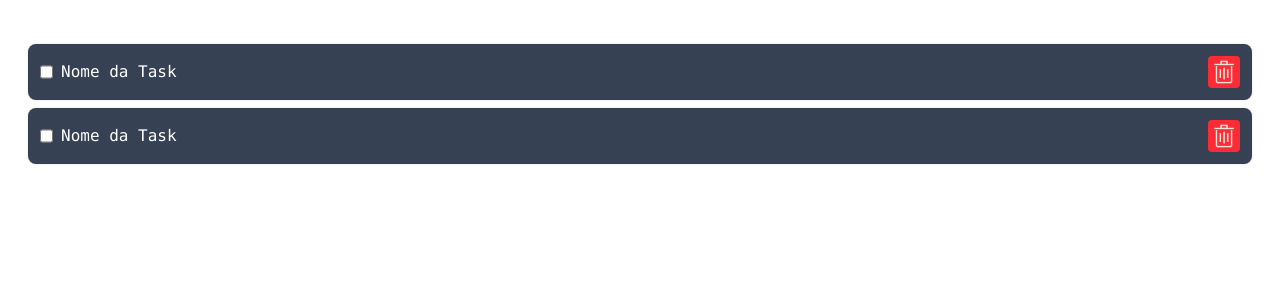
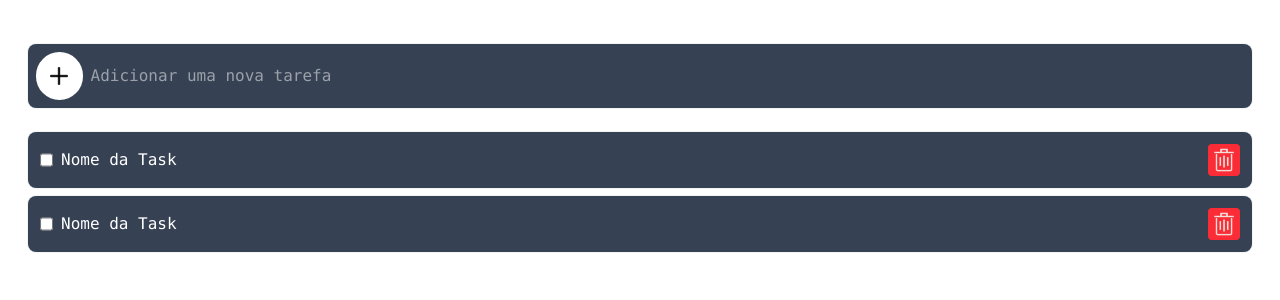
Before and after one commit to joseajr17/To-Do-List, a React (Vite) app in the folder frontend/: page / in a window 1280 px wide. Shown: the top 300 px of the page. Built offline with nearby package versions, Linux system fonts and the light colour scheme.

Commit message:
<TaskForm />

```diff
--- /dev/null
+++ b/frontend/src/components/TaskForm/index.jsx
@@ -0,0 +1,14 @@
+import plus from '../../assets/plus.png';
+
+export function TaskForm() {
+    return (
+        <form className="flex items-center justify-between bg-gray-700 m-1 rounded-lg ring ring-gray-900/5 mb-5 p-2">
+            <button type="submit" className=" bg-white hover:bg-sky-700 cursor-pointer px-2 py-2 rounded-full  flex items-center justify-center w-12 h-12">
+            <img src={plus} alt="+" class="w-6 h-6"></img>
+            </button>
+            <input placeholder="Adicionar uma nova tarefa" className="rounded ml-2 w-full"/>
+
+        </form>
+
+    );
+}
--- a/frontend/src/components/TaskList/index.jsx
+++ b/frontend/src/components/TaskList/index.jsx
@@ -1,7 +1,10 @@
 import { Task } from "../Task";
+import { TaskForm } from "../TaskForm";
+
 export function TaskList() {
     return (
         <div className="flex flex-col m-2 text-white pt-4">
+                <TaskForm />
                 <Task />
                 <Task />
         </div>
```
Also changed, not shown: frontend/src/assets/plus.png (added).
